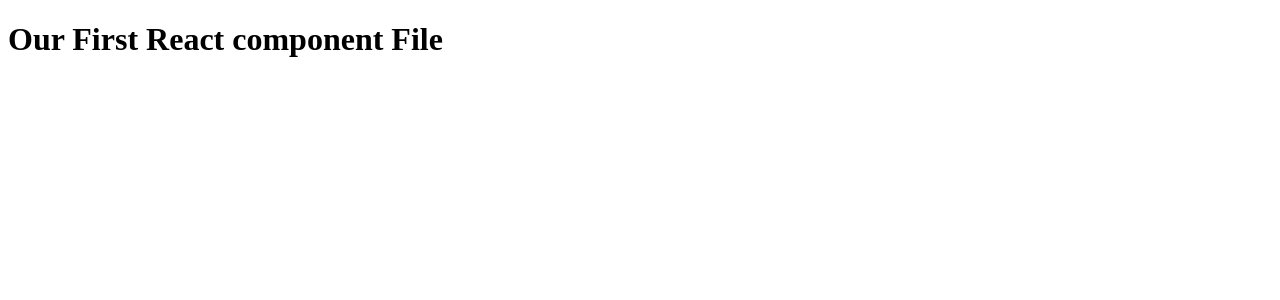
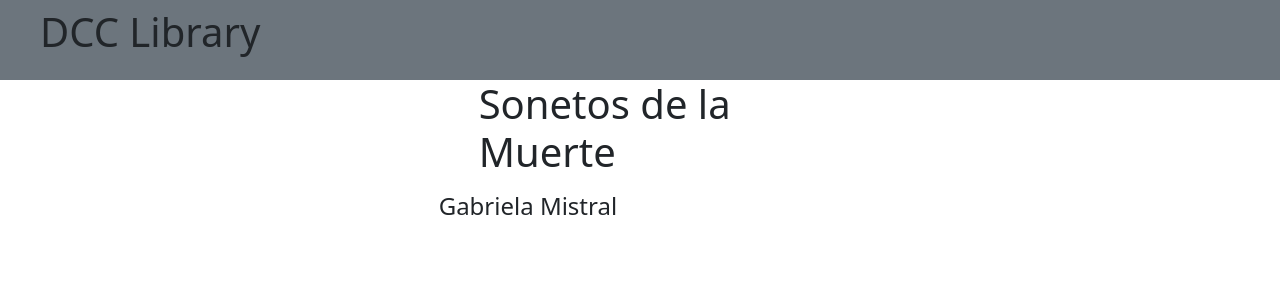
Before and after one commit to yoshuah809/DCCLibraryReactProject, a React (Create React App) app: page / in a window 1280 px wide. Shown: the top 300 px of the page. Built offline with nearby package versions, Linux system fonts and the light colour scheme.

Commit message:
added TitleBar component

```diff
--- /dev/null
+++ b/src/components/App.css
@@ -0,0 +1,15 @@
+.col-align{
+    text-align: center;
+}
+.center{
+    margin: 0;
+    position: absolute;
+    top: 50%;
+    left: 50%;
+    -ms-transform: translate(-50%, -50%);
+    transform: translate(-50%, -50%);
+}
+
+.row-space{
+    margin-top: 2em;
+}
--- a/src/components/App.js
+++ b/src/components/App.js
@@ -1,13 +1,37 @@
 import React, { Component } from 'react';
+import './App.css';
+import TitleBar from './TitleBar/TitleBar';
 
 class App extends Component {
   constructor(props) {
     super(props);
     this.state = {};
+    this.books = [
+      { title: 'Bible', author: 'God?' },
+      { title: 'Sonetos de la Muerte', author: 'Gabriela Mistral' },
+      { title: 'To Helen', author: 'Edgar Alan Poe' },
+      { title: 'The Old Man and the Sea', author: 'Ernest Hemingway' },
+    ];
+    this.state = { bookNumber: 1 };
   }
 
   render() {
-    return <h1>Our First React component File </h1>;
+    return (
+      <div className='container-fluid'>
+        <TitleBar />
+        <div className='row'>
+          <div className='col-md-4'>
+            {/*Button to move the previous book viewed*/}
+          </div>
+          <div className='col-md-4'>
+            {/*Display Book with cover here*/}
+            <h1>{this.books[this.state.bookNumber].title}</h1>
+            <h4>{this.books[this.state.bookNumber].author}</h4>
+          </div>
+          <div className='col-md-4'>{/*Button to move the next book */}</div>
+        </div>
+      </div>
+    );
   }
 }
 
--- /dev/null
+++ b/src/components/TitleBar/TitleBar.css
@@ -0,0 +1,9 @@
+.titlebar-nav{
+    background-color: gray;
+    width: 100%;
+}
+
+h1{
+    padding-bottom: 0.2em;
+    padding-left: 1em;
+}
--- /dev/null
+++ b/src/components/TitleBar/TitleBar.jsx
@@ -0,0 +1,16 @@
+import React from 'react';
+import './TitleBar.css';
+
+function TitleBar(props) {
+  return (
+    <div className='row row-space'>
+      <div className='col-md-12' style={{ padding: 0 }}>
+        <div className='navbar navbar-light bg-secondary'>
+          <h1>DCC Library</h1>
+        </div>
+      </div>
+    </div>
+  );
+}
+
+export default TitleBar;
--- a/src/index.js
+++ b/src/index.js
@@ -1,5 +1,6 @@
 import React from 'react';
 import reactDOM from 'react-dom';
 import App from './components/App';
+import 'bootstrap/dist/css/bootstrap.css';
 
 reactDOM.render(<App />, document.getElementById('root'));
```
